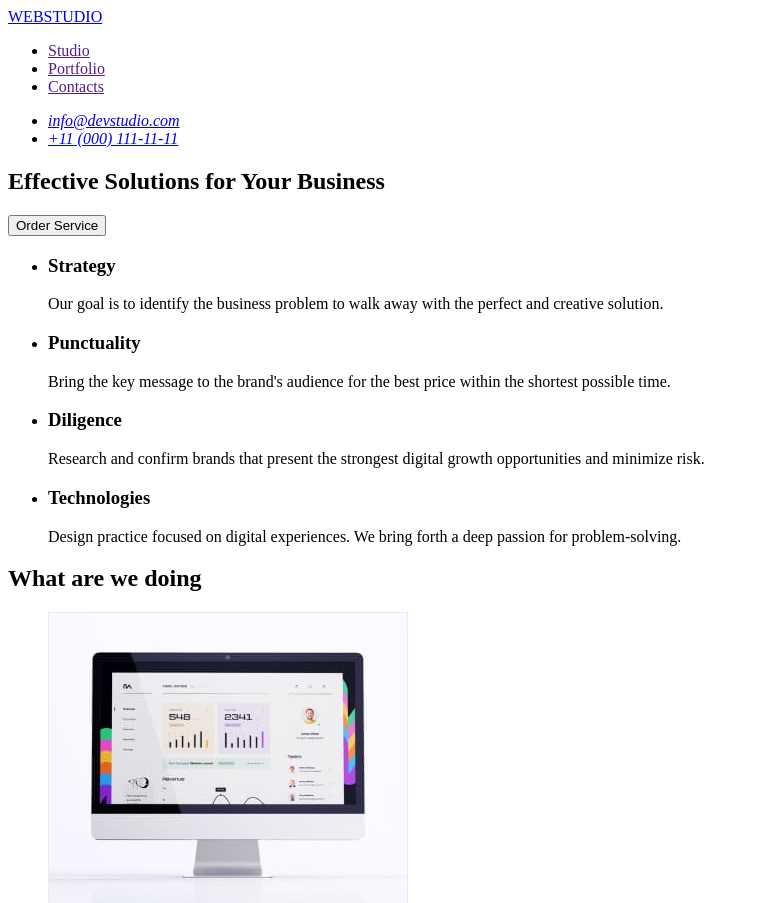
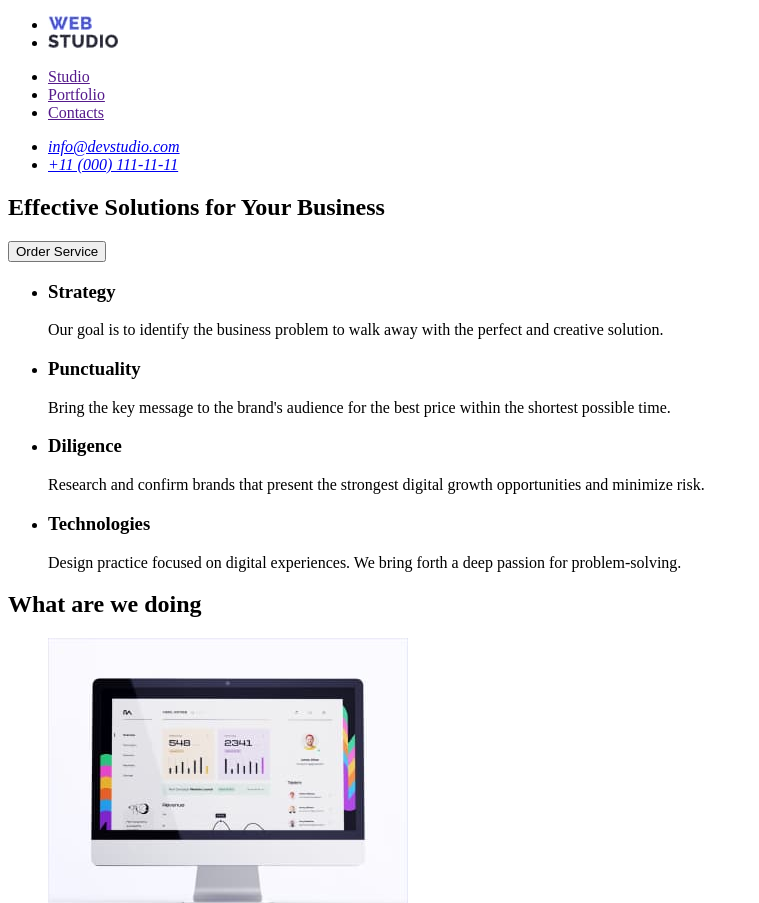
Before and after one commit to MILANAKULAKOVA/goit-markup-hw-01, a plain HTML site: page index.html in a window 1280 px wide. Shown: the top 903 px of the page, without its empty margins (0-759 px from the left). Drawn offline with Linux system fonts and the light colour scheme.

Commit message:
add html

```diff
--- a/index.html
+++ b/index.html
@@ -7,7 +7,14 @@
 </head>
 <body>
  <header>
-    <a href="#WEBSTUDIO">WEBSTUDIO</a>
+    <ul>
+        <li>
+            <img src="./images/Web.jpg" alt="Web" />
+        </li>
+        <li>
+            <img src="./images/Studio.jpg" alt="Studio" />
+        </li>
+    </ul>
     <nav>
         <ul>
             <li><a href="">Studio</a></li>
@@ -105,7 +112,14 @@
     </section>
  </main>
  <footer>
-    <a href="#WEBSTUDIO">WEBSTUDIO</a>
+    <ul>
+        <li>
+            <img src="./images/Web.jpg" alt="Web" />
+        </li>
+        <li>
+            <img src="./images/Studio.jpg" alt="Studio" />
+        </li>
+    </ul>
     <p>
         Increase the flow of customers and sales for your business with digital marketing & growth solutions.
     </p>
```
Also changed, not shown: images/Studio.jpg (added), images/Web.jpg (added).
